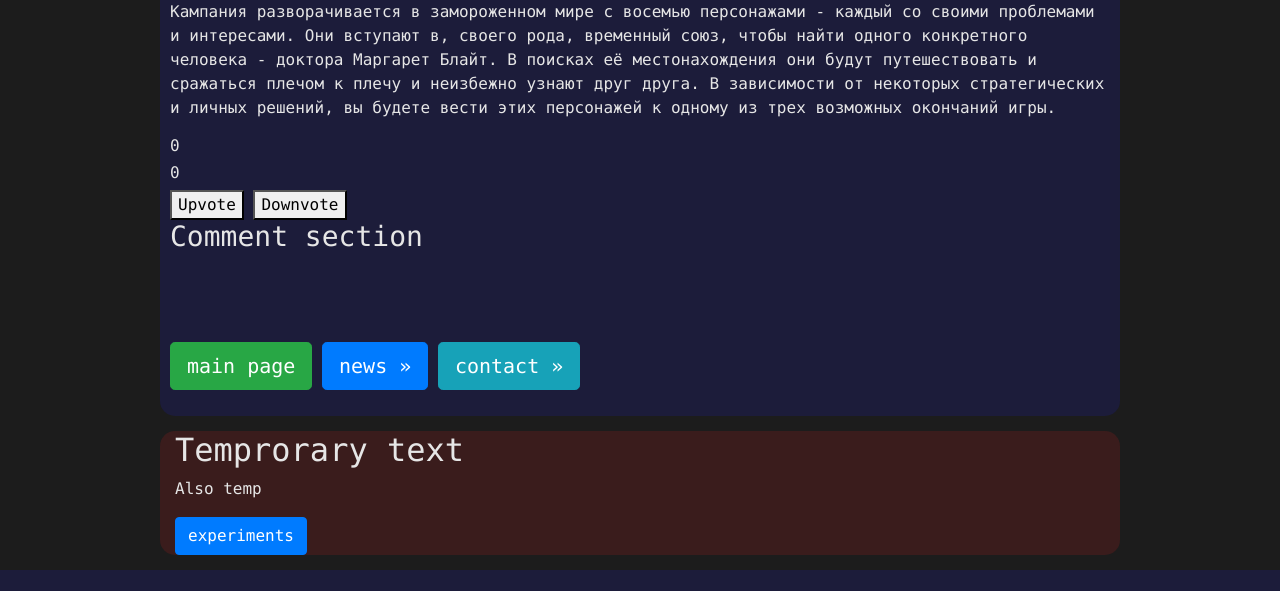
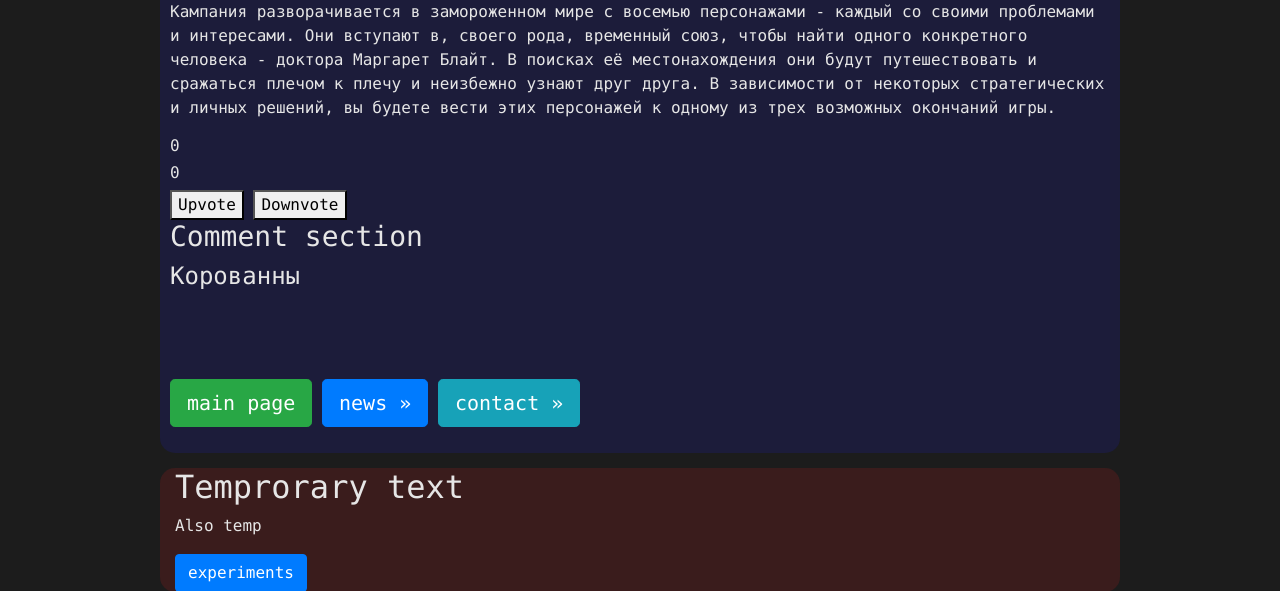
Before and after one commit to SaraFarron/AnalogDTFa, a Django app: page /news/1/ in a window 1280 px wide. Shown: the part 837-1428 px from the top of the page. Before the commit the page ends 1407 px from the top, so only its background shows below. Run offline with Django 3.2, Linux system fonts and the light colour scheme; data comes from the database, SQL or seed files in the repository; some libraries are stand-ins or nearby versions.

Commit message:
Добавлены корованны

```diff
--- a/mysite/news/templates/news/post.html
+++ b/mysite/news/templates/news/post.html
@@ -13,6 +13,7 @@
 <button type="button", onclick="upvote()">Upvote</button>
 <button type="button", onclick="downvote()">Downvote</button>
 <h3>Comment section</h3>
+<h4>Корованны</h4>
 
 <!-- kommenti -->
 
```
